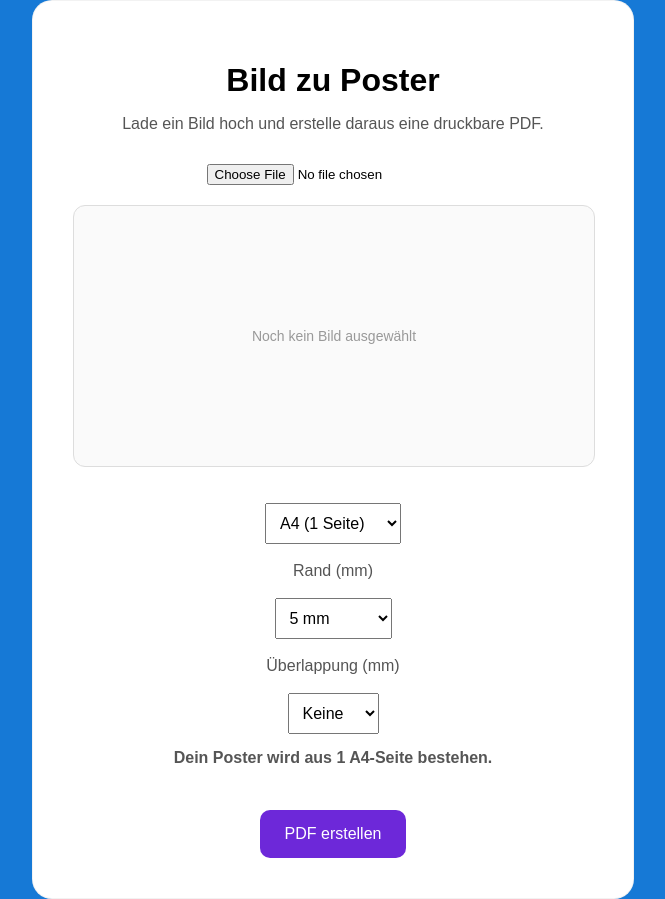
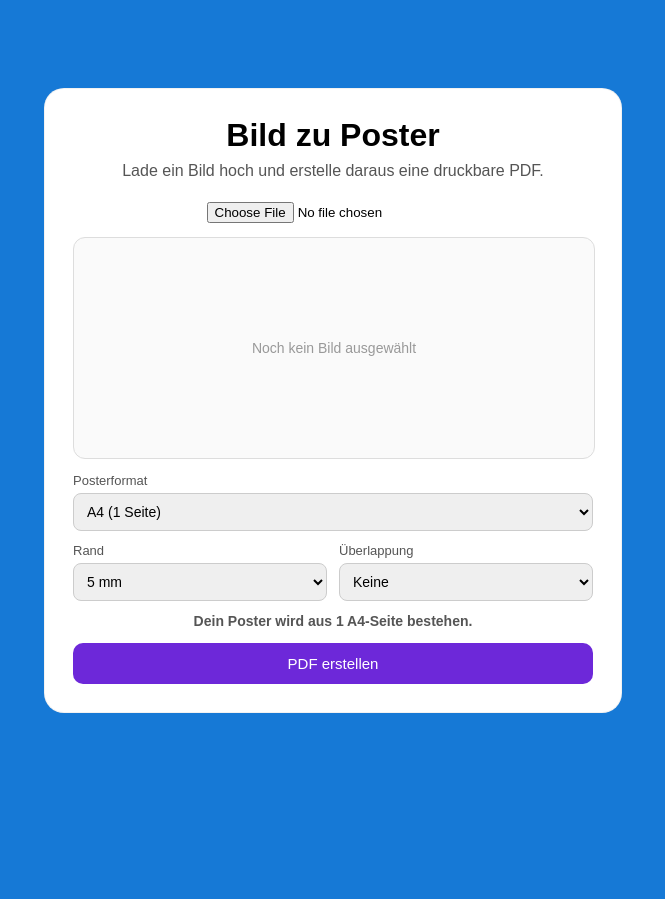
Before and after one commit to DE-Lupo/poster-tool, a Flask app: page / in a window 1280 px wide. Shown: the whole page, without its empty margins (307-972 px from the left). After the commit the page ends 713 px from the top, so only its background shows below. Run offline with Flask 3, Linux system fonts and the light colour scheme.

Commit message:
Update index.html

```diff
--- a/templates/index.html
+++ b/templates/index.html
@@ -19,23 +19,24 @@ body {
 .container {
     max-width: 520px;
     width: 100%;
-    min-height: 620px;
     background: white;
-    padding: 40px;
+    padding: 28px;
     border-radius: 20px;
-    box-shadow: none;
     border: 1px solid rgba(0,0,0,0.05);
 }
 
-h1 { margin-bottom: 10px; }
-p { color: #555; }
+h1 { margin: 0 0 8px; }
+p { color: #555; margin: 0 0 14px; }
 
-input[type="file"] { margin-top: 15px; }
+input[type="file"] {
+    margin-top: 8px;
+    max-width: 100%;
+}
 
 #previewBox {
-    margin: 20px auto 0;
+    margin: 14px auto 0;
     width: 100%;
-    height: 260px;
+    height: 220px;
     display: flex;
     align-items: center;
     justify-content: center;
@@ -56,16 +57,39 @@ input[type="file"] { margin-top: 15px; }
     display: none;
 }
 
+.optionsGrid {
+    margin-top: 14px;
+    display: grid;
+    grid-template-columns: 1fr 1fr;
+    gap: 12px;
+    text-align: left;
+}
+
+.optionFull {
+    grid-column: 1 / -1;
+}
+
+label {
+    display: block;
+    margin-bottom: 5px;
+    color: #555;
+    font-size: 13px;
+}
+
 select {
-    margin-top: 18px;
-    padding: 10px;
-    font-size: 16px;
+    width: 100%;
+    padding: 9px;
+    font-size: 14px;
+    border-radius: 8px;
+    border: 1px solid #ccc;
+    box-sizing: border-box;
 }
 
 button {
-    margin-top: 25px;
-    padding: 15px 25px;
-    font-size: 16px;
+    margin-top: 14px;
+    width: 100%;
+    padding: 12px 18px;
+    font-size: 15px;
     border: none;
     border-radius: 10px;
     background: #6d28d9;
@@ -81,16 +105,18 @@ button:disabled {
 }
 
 #pageInfo {
-    margin-top: 15px;
+    margin-top: 12px;
     color: #555;
     font-weight: bold;
+    font-size: 14px;
 }
 
 #doneMessage {
     display: none;
-    margin-top: 18px;
+    margin-top: 12px;
     color: #15803d;
     font-weight: bold;
+    font-size: 14px;
 }
 
 #loadingOverlay {
@@ -105,24 +131,46 @@ button:disabled {
 
 .loaderBox {
     background: white;
-    padding: 35px;
+    padding: 30px;
     border-radius: 20px;
-    width: 280px;
+    width: 260px;
     text-align: center;
 }
 
 .spinner {
-    width: 52px;
-    height: 52px;
+    width: 48px;
+    height: 48px;
     border: 6px solid #ddd;
     border-top: 6px solid #6d28d9;
     border-radius: 50%;
     animation: spin 1s linear infinite;
-    margin: 0 auto 20px;
+    margin: 0 auto 18px;
 }
 
 @keyframes spin {
     to { transform: rotate(360deg); }
+}
+
+@media (max-width: 520px) {
+    body {
+        padding: 12px;
+    }
+
+    .container {
+        padding: 22px;
+    }
+
+    .optionsGrid {
+        grid-template-columns: 1fr;
+    }
+
+    .optionFull {
+        grid-column: auto;
+    }
+
+    #previewBox {
+        height: 200px;
+    }
 }
 </style>
 </head>
@@ -141,42 +189,39 @@ button:disabled {
             <img id="preview" alt="Bildvorschau">
         </div>
 
-        <br>
-
+        <div class="optionsGrid">
+            <div class="optionFull">
+                <label for="formatSelect">Posterformat</label>
                 <select id="formatSelect" name="format">
                     <option value="A4" data-pages="1">A4 (1 Seite)</option>
                     <option value="A3" data-pages="2">A3 (2 Seiten)</option>
                     <option value="A2" data-pages="4">A2 (4 Seiten)</option>
                     <option value="A1" data-pages="8">A1 (8 Seiten)</option>
                 </select>
-<br>
+            </div>
 
-<label style="display:block;margin-top:18px;color:#555;">
-    Rand (mm)
-</label>
-
-<select name="margin_mm">
+            <div>
+                <label for="marginSelect">Rand</label>
+                <select id="marginSelect" name="margin_mm">
                     <option value="0">Kein Rand</option>
                     <option value="5" selected>5 mm</option>
                     <option value="10">10 mm</option>
                 </select>
+            </div>
 
-<br>
-
-<label style="display:block;margin-top:18px;color:#555;">
-    Überlappung (mm)
-</label>
-
-<select name="overlap_mm">
+            <div>
+                <label for="overlapSelect">Überlappung</label>
+                <select id="overlapSelect" name="overlap_mm">
                     <option value="0" selected>Keine</option>
                     <option value="5">5 mm</option>
                     <option value="10">10 mm</option>
                 </select>
+            </div>
+        </div>
+
         <div id="pageInfo">
             Dein Poster wird aus 1 A4-Seite bestehen.
         </div>
-
-        <br>
 
         <button id="submitButton" type="submit">PDF erstellen</button>
     </form>
```
Lines whose indentation alone changed are shown as unchanged.
